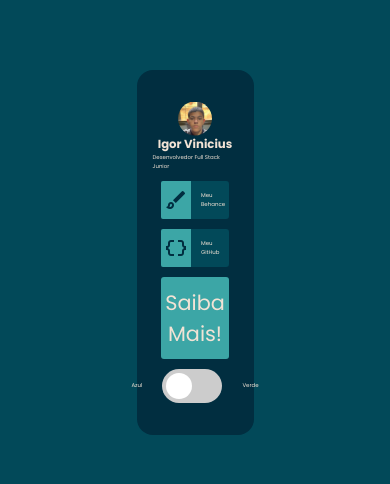
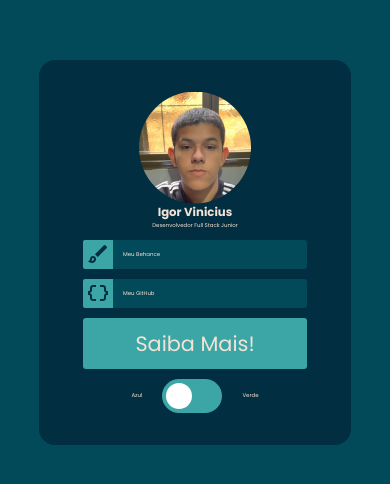
Before and after one commit to igorviniciussantana/meusite, a plain HTML site: page index.html in a window 390 px wide. Shown: the part 170-654 px from the top of the page. Drawn offline with nearby package versions, Linux system fonts and the light colour scheme.

Commit message:
Primeiros Atributos para deixar Página Responsiva

```diff
--- a/css/style.css
+++ b/css/style.css
@@ -1,4 +1,15 @@
 @import url("https://fonts.googleapis.com/css2?family=Poppins:wght@100;200;300;400;500;600;700;800;900&display=swap");
+
+@media (min-width: 800px) {
+  .card {
+    width: 30vw;
+  }
+}
+@media (max-width: 800px) {
+  .card {
+    width: 80vw;
+  }
+}
 
 * {
   margin: 0;
@@ -38,8 +49,6 @@ p {
   flex-direction: column;
   align-items: center;
   justify-content: center;
-
-  width: 30vw;
 }
 
 img {
@@ -136,7 +145,7 @@ button:hover {
   left: 0;
   right: 0;
   bottom: 0;
-  background-color: #ccc;
+  background-color: #3ca6a6;
   -webkit-transition: 0.4s;
   transition: 0.4s;
 }
--- a/js/script.js
+++ b/js/script.js
@@ -1,7 +1,6 @@
 var slider = document.querySelector(".slider");
 var body = document.getElementById("body");
 var checkbox = document.getElementById("checkbox");
-var github = document.getElementById("github");
 var card = document.getElementById("card");
 var links = document.querySelectorAll(".linkcard");
 var icons = document.querySelectorAll(".icon");
```
